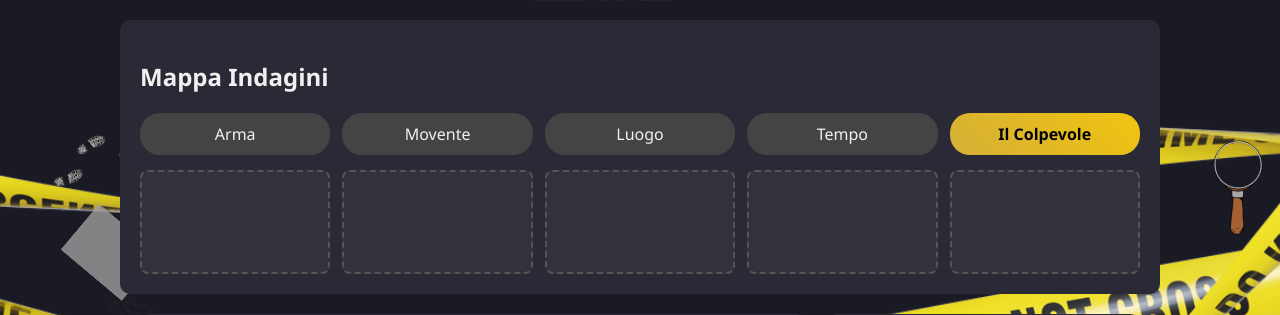
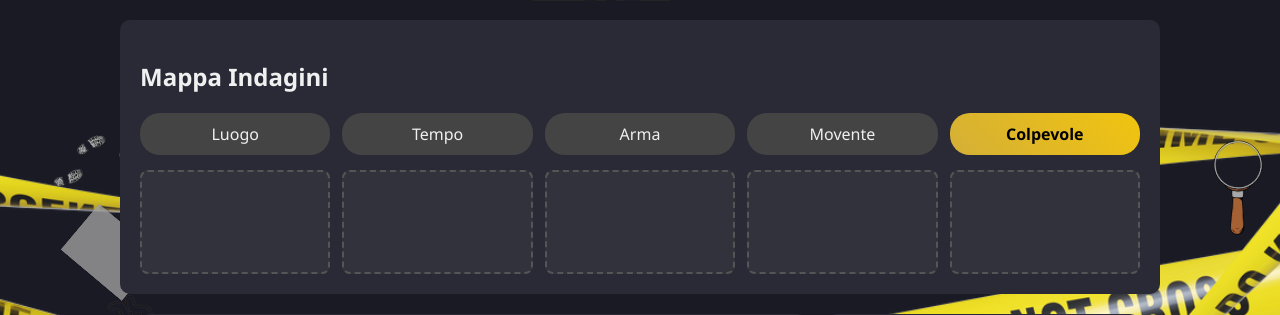
Before and after one commit to liuk3/progetto-tecnologie-didattiche, a Flask app: page /game in a window 1280 px wide. Shown: the top 315 px of the page. Run offline with Flask 3, Linux system fonts and the light colour scheme; the visitor is signed in with stand-in values (Sample User, id 1); data that the repository does not hold is empty; some libraries are stand-ins or nearby versions; grey boxes are pictures that could not be loaded.

Commit message:
nomi degli step ora si aggiornano ai corrispondenti dentro constants.js. inoltre è stato cambiato l'ordine

```diff
--- a/config.py
+++ b/config.py
@@ -1,5 +1,5 @@
 # Configurazioni e costanti
-SOLUTIONS = ["arma123", "movente123", "luogo123", "tempo123", "assassino123"]
+SOLUTIONS = ["luogo123", "tempo123", "arma123", "movente123", "assassino123"]
 VALID_ICONS = ["🕵️", "👮", "🧑‍🔬", "🔍", "🕵️‍♀️", "🚔", "🔬", "🧲", "📝", "🗝️", "🔎", "👀", "🧠", "🛡️", "📚", "🕰️"]
 SECRET_KEY = "attivita_il_testo_giallo"
 
--- a/static/js/constants.js
+++ b/static/js/constants.js
@@ -9,9 +9,9 @@ const PUZZLE_URLS = [
 ];
 
 const STEP_NAMES = [
+    "Luogo",
+    "Tempo",
     "Arma",
     "Movente",
-    "Luogo",
-    "Tempo",
     "Colpevole"
 ];
--- a/static/js/game.js
+++ b/static/js/game.js
@@ -6,6 +6,15 @@
 // - modules/submission.js (gestione invio risposte)
 
 let initialIframeMarkup = null;
+
+function syncStepNodeLabels() {
+    for (let i = 0; i < STEP_NAMES.length; i++) {
+        const node = document.getElementById(`node-${i}`);
+        if (node) {
+            node.textContent = STEP_NAMES[i];
+        }
+    }
+}
 
 function getIframeContainer() {
     return document.getElementById('iframe-container');
@@ -65,6 +74,8 @@ function applyProgressUI(teamStep) {
 function initGame() {
     if (!document.getElementById('puzzle-frame')) return;
 
+    syncStepNodeLabels();
+
     const iframeContainer = getIframeContainer();
     if (iframeContainer) {
         initialIframeMarkup = iframeContainer.innerHTML;
--- a/templates/game.html
+++ b/templates/game.html
@@ -34,11 +34,11 @@
     <div class="board-container">
         <h2>Mappa Indagini</h2>
         <div class="track">
-            <div class="step-node" id="node-0">Arma</div>
-            <div class="step-node" id="node-1">Movente</div>
-            <div class="step-node" id="node-2">Luogo</div>
-            <div class="step-node" id="node-3">Tempo</div>
-            <div class="step-node golden" id="node-4">Il Colpevole</div>
+            <div class="step-node" id="node-0">Step 1</div>
+            <div class="step-node" id="node-1">Step 2</div>
+            <div class="step-node" id="node-2">Step 3</div>
+            <div class="step-node" id="node-3">Step 4</div>
+            <div class="step-node golden" id="node-4">Step 5</div>
         </div>
 
         <div class="players-grid">
```
